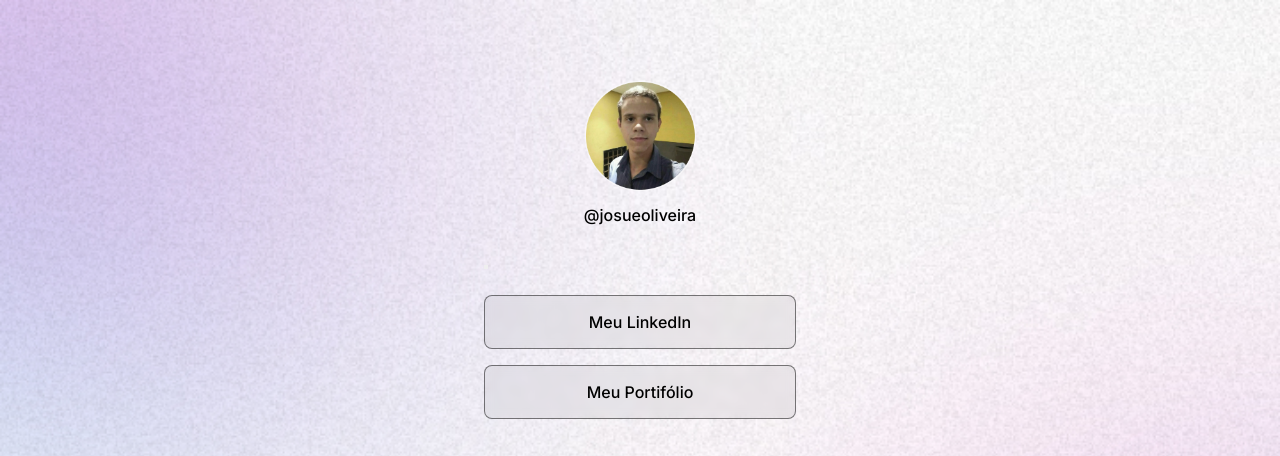
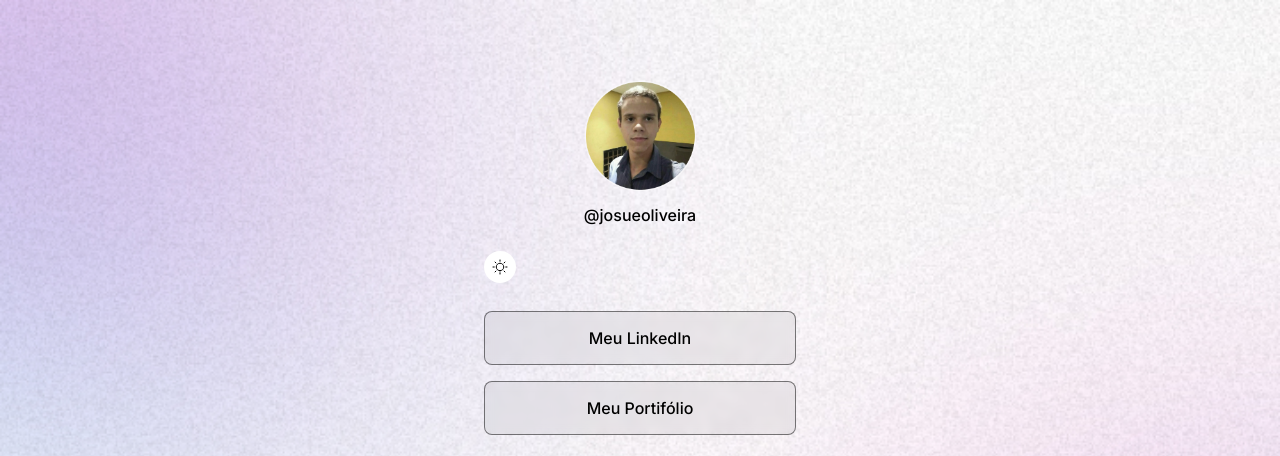
Before and after one commit to JosSousa/personal-site-dev-links, a plain HTML site: page index.html in a window 1280 px wide. Shown: the top 456 px of the page. Drawn offline with nearby package versions, Linux system fonts and the light colour scheme.

Commit message:
add image change with svg image to the button

```diff
--- a/style.css
+++ b/style.css
@@ -10,7 +10,8 @@
     --stroke-color: rgba(255, 255, 255, 0.5);
     --suface-color: rgba(255, 255, 255, 0.05);
     --suface-color-hover: rgba(0, 0, 0, 0.02);
-    --highlight-color: rgba(0, 0, 0, 0.1)
+    --highlight-color: rgba(0, 0, 0, 0.1);
+    --swtich-bg-url: url(./assets/moon-stars.svg);
 }
 
 .light {
@@ -19,7 +20,8 @@
     --stroke-color:rgba(0 , 0, 0, 0.5);
     --suface-color: rgba(0, 0, 0, 0.05);
     --suface-color-hover: rgba(0, 0, 0, 0.02);
-    --highlight-color: rgba(0, 0, 0, 0.1)
+    --highlight-color: rgba(0, 0, 0, 0.1);
+    --swtich-bg-url: url(./assets/sun.svg);
 }
 
 
@@ -40,6 +42,8 @@ body * {
 
 }
 
+
+/* Profile */
 #profile {
     text-align: center;
     padding: 24px;
@@ -54,6 +58,16 @@ body * {
     line-height: 24px;
     margin-top: 8px;
 }
+
+/* Switch */
+#switch button {
+    width: 32px;
+    height: 32px;
+    background: #ffffff var(--swtich-bg-url) no-repeat center;
+    border: 0;
+    border-radius:  50%;
+}
+
 
 /* Link list */
 ul {
```
